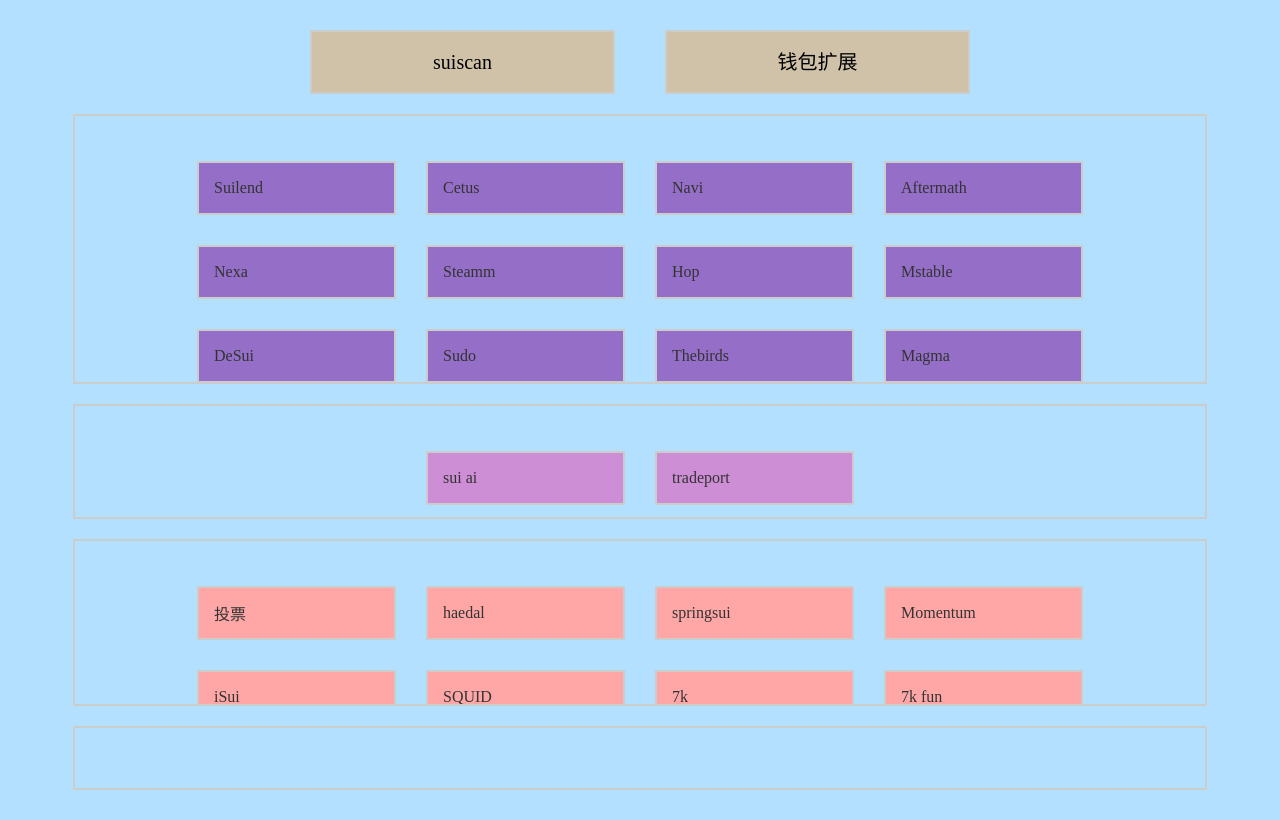
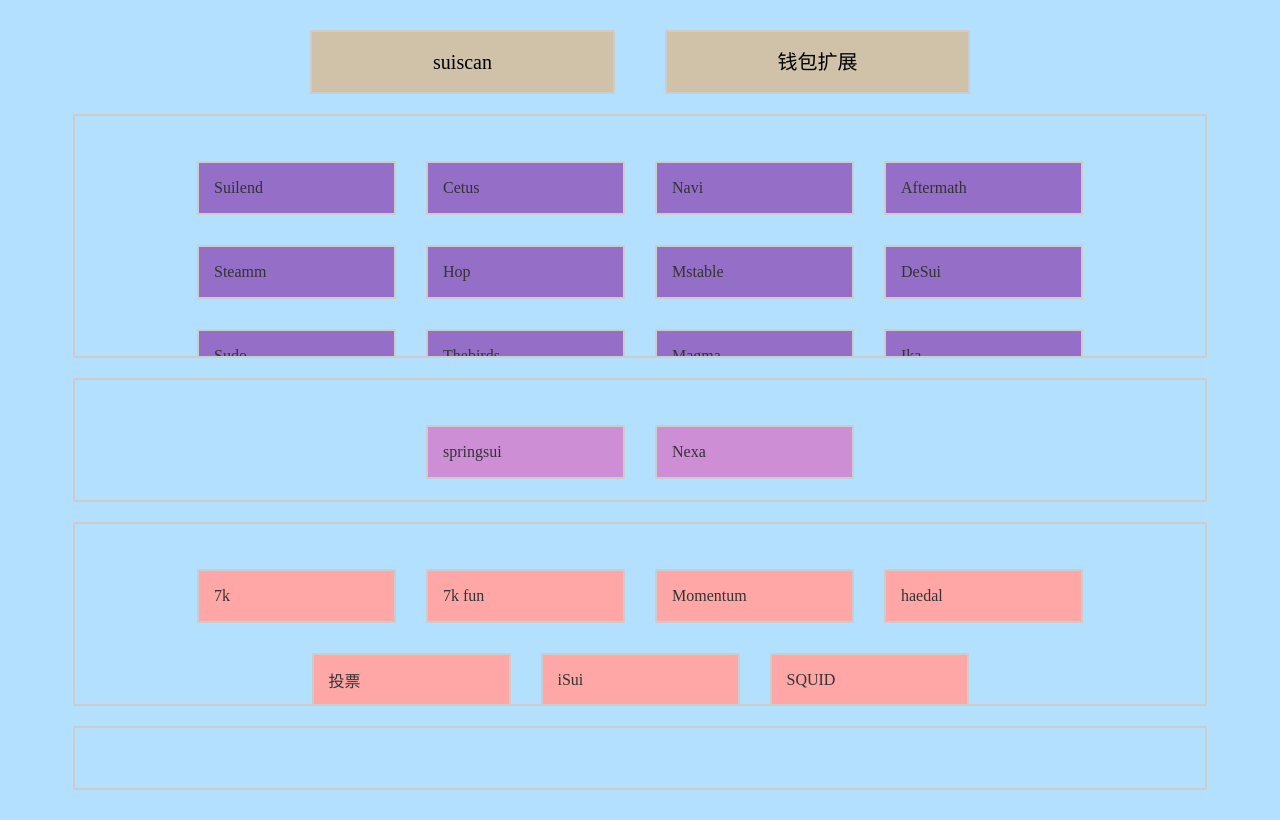
Before and after one commit to taochen991228/sui_tao, a plain HTML site: page index.html in a window 1280 px wide. Drawn offline with Linux system fonts and the light colour scheme.

Commit message:
Update index.html

```diff
--- a/index.html
+++ b/index.html
@@ -228,7 +228,7 @@
     {"name": "Cetus", "url": "https://app.cetus.zone/swap"},
     {"name": "Navi", "url": "https://app.naviprotocol.io/"},
     {"name": "Aftermath ", "url": "https://aftermath.finance/trade?from=USDC&to=SUI"},
-    {"name": "Nexa", "url": "https://app.nexa.xyz/"},
+
     {"name": "Steamm", "url": "https://steamm.fi/swap/SUI-SEND"},
     {"name": "Hop", "url": "https://hop.ag/"},
     {"name": "Mstable", "url": "https://mstable.io/#/mint/supersui"},
@@ -237,9 +237,9 @@
     {"name": "Thebirds", "url": "https://thebirds.ai/DEFAI/chat"},
     {"name": "Magma", "url": "https://app.magmafinance.io/"},
     {"name": "Ika", "url": "https://inksack.wal.app/#"},
-    {"name": "    ", "url": "   "},
-    {"name": "    ", "url": "   "},
-    {"name": "    ", "url": "   "},
+    // {"name": "    ", "url": "   "},
+    // {"name": "    ", "url": "   "},
+    // {"name": "    ", "url": "   "},
 
     // {"name": "    ", "url": "   "},
     // {"name": "    ", "url": "   "},
@@ -248,8 +248,11 @@
 
 
         const hightTags =  [
-        {"name": "sui ai", "url": "https://suiai.fun/"},
-        {"name": "tradeport", "url": "https://www.tradeport.xyz/?tab=trending"}
+        // {"name": "sui ai", "url": "https://suiai.fun/"},
+        // {"name": "tradeport", "url": "https://www.tradeport.xyz/?tab=trending"}
+        {"name": "springsui", "url": "https://springsui.com/SUI-sSUI"},
+        {"name": "Nexa", "url": "https://app.nexa.xyz/"},
+
         ];
 
 
@@ -262,7 +265,7 @@
         {"name": "7k fun", "url": "https://7k.fun/"},
         {"name": "Momentum", "url": "https://app.mmt.finance/trade"},
         {"name": "haedal", "url": "https://www.haedal.xyz/"},
-        {"name": "springsui", "url": "https://springsui.com/SUI-sSUI"},
+
         {"name": "投票", "url": "https://vote.suins.io/"},
         {"name": "iSui", "url": "https://springsui.com/SUI-iSUI"},
 
@@ -350,7 +353,9 @@
 
         function generateFixedTags() {
             const fixedTagsContainer = document.getElementById('fixed-tags-container');
-            shuffleArray(fixedTags);
+
+            //打乱代币
+            // shuffleArray(fixedTags);
 
 
             fixedTags.forEach(tag => {
```
